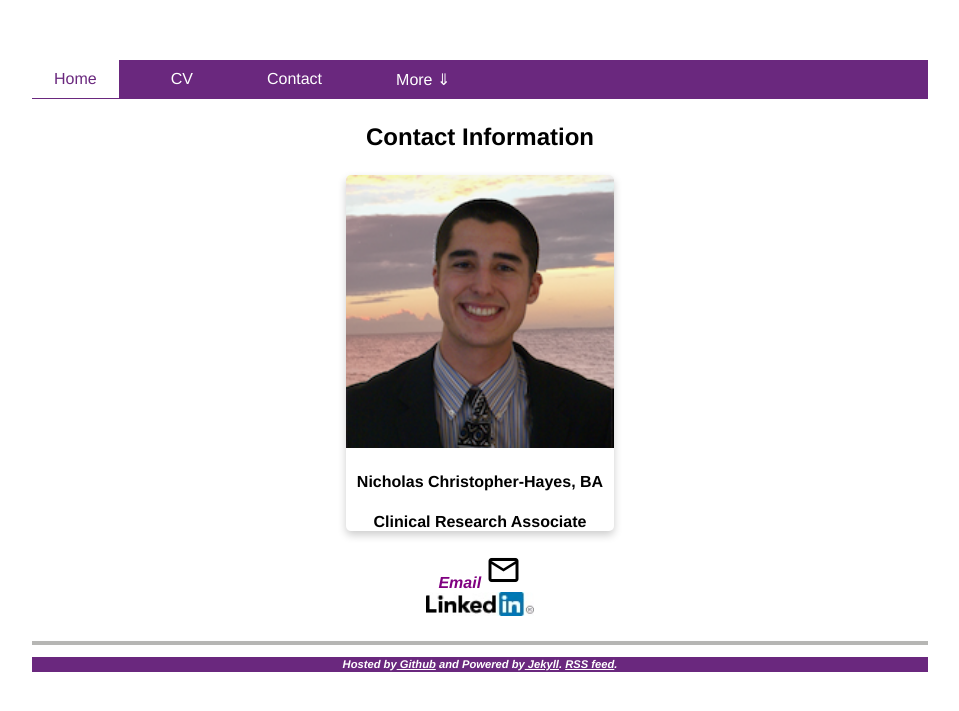
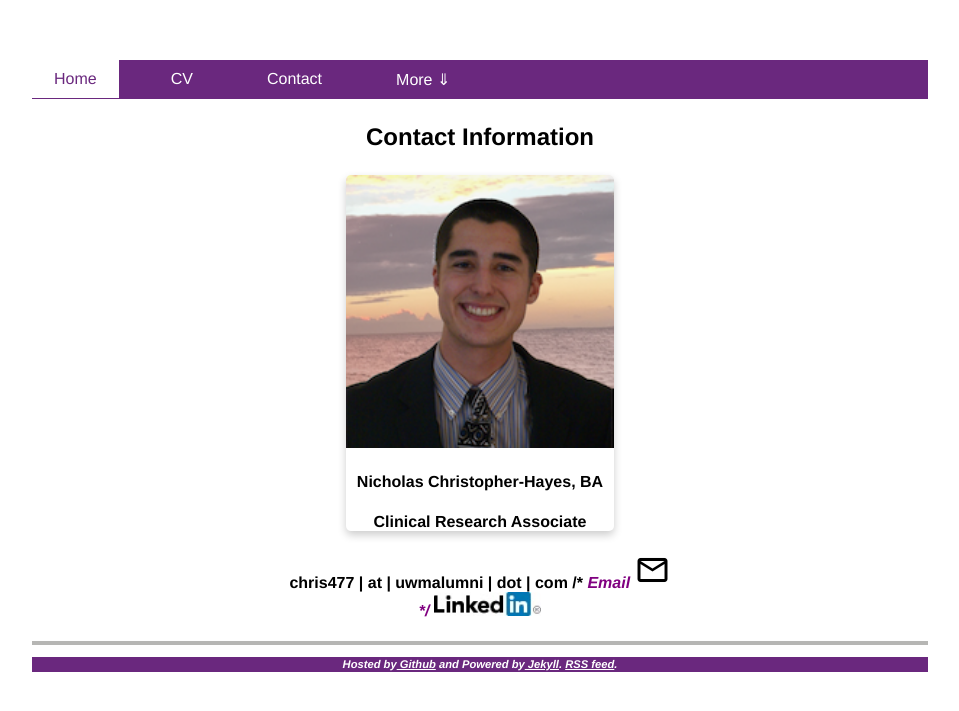
Before and after one commit to nichrishayes/nichrishayes.github.io, a Jekyll site: the page built from contact/index.html, in a window 1280 px wide. Shown: the top 711 px of the page, without its empty margins (160-1119 px from the left). Built offline with Jekyll 4.4.1, drawn with Linux system fonts in a browser that asks for light colours.

Commit message:
Update index.html

```diff
--- a/contact/index.html
+++ b/contact/index.html
@@ -16,10 +16,10 @@ title: Nicholas Christopher-Hayes, BA - Contact
 
 
 <h4>
-
-	<strong><em style=color:purple;>  Email<em></strong>
-	<a style="font-size:36px; color: black" href="mailto:chris477@uwmalumni.com"
-	   class="material-icons" text-decoration="none" onclick="myFunction()">mail_outline</a><br />
-
+	chris477 | at | uwmalumni | dot | com
+/*<strong><em style=color:purple;>  Email<em></strong>
+<a style="font-size:36px; color: black" href="mailto:chris477@uwmalumni.com"
+   class="material-icons" text-decoration="none" onclick="myFunction()">mail_outline</a><br />
+*/
 	<a href="https://www.linkedin.com/in/nicholas-christopher-hayes-90a74357"><img src="linkedin.jpg" alt="image" width="12%"></a>
 </h4>
```
